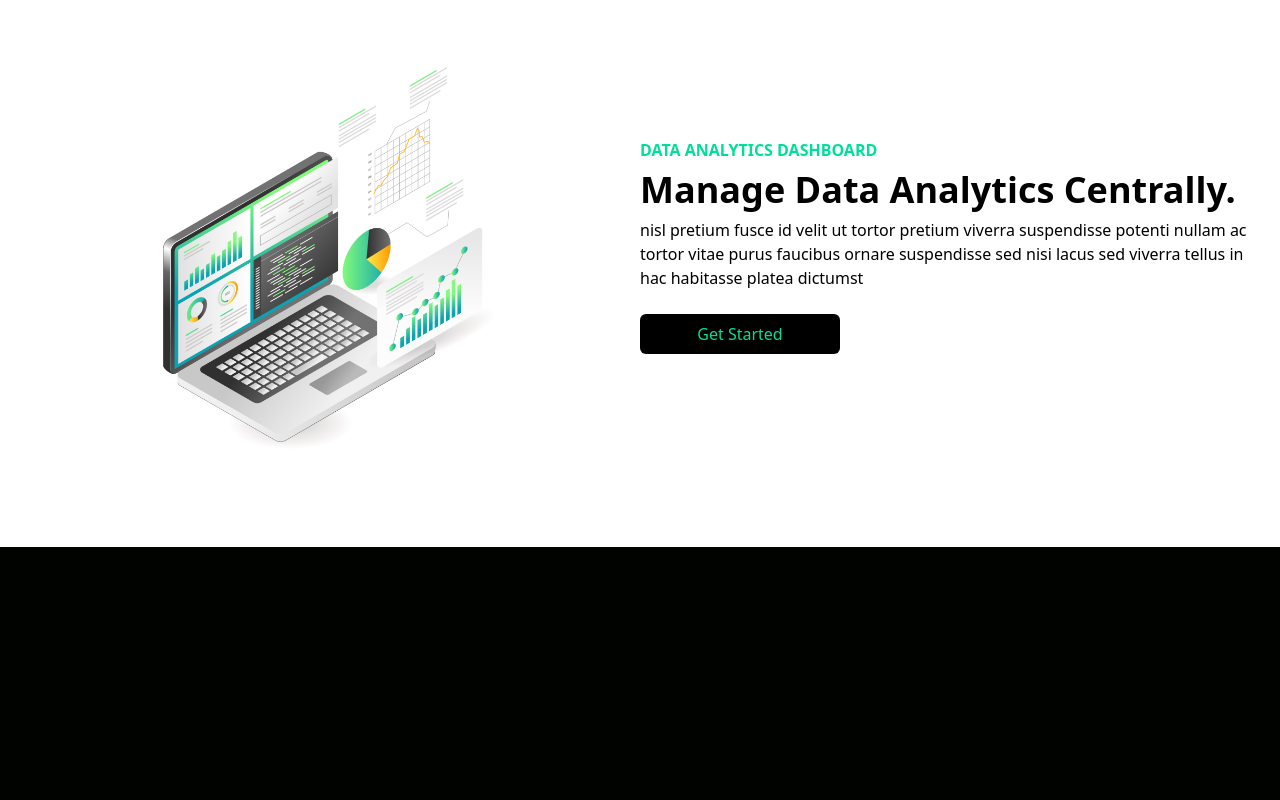
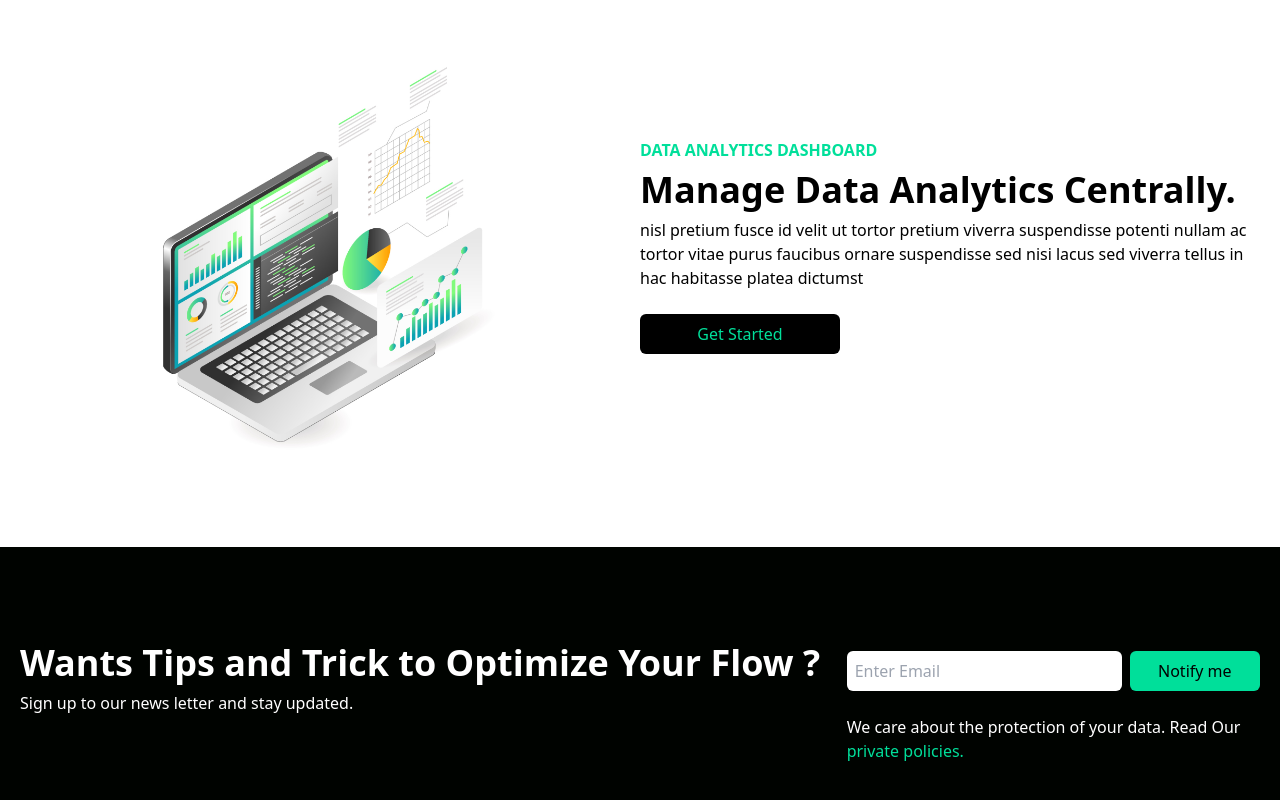
Before and after one commit to Hemantchuabey/React-Tailwind-Responsive-App, a React (Create React App) app: page / in a window 1280 px wide. Shown: the part 830-1630 px from the top of the page. Before the commit the page ends 1377 px from the top, so only its background shows below. Built offline with nearby package versions, Linux system fonts and the light colour scheme.

Commit message:
Created NewsLetter component where you can enter your email and. The buttons are not functional but all the stylings are completed for NewsLeter component.

```diff
--- a/src/App.js
+++ b/src/App.js
@@ -2,6 +2,7 @@
 import Analytics from "./Component/Analytics";
 import ContentBody from "./Component/ContentBody";
 import Navbar from "./Component/Navbar";
+import NewsLetter from "./Component/NewsLetter";
 
 function App() {
   return (
@@ -9,6 +10,7 @@
       <Navbar />
       <ContentBody />
       <Analytics />
+      <NewsLetter />
     </div>
   );
 }
--- /dev/null
+++ b/src/Component/NewsLetter.js
@@ -0,0 +1,34 @@
+import React from "react";
+
+function NewsLetter() {
+  return (
+    <div className="w-full py-16 text-white px-4">
+      <div className="max-w-[1240px] mx-auto grid lg:grid-cols-3">
+        <div className="lg:col-span-2 my-6">
+          <h1 className="md:text-4xl sm:text-3xl text-2xl font-bold py-2">
+            Wants Tips and Trick to Optimize Your Flow ?
+          </h1>
+          <p className="">Sign up to our news letter and stay updated.</p>
+        </div>
+        <div className="my-4">
+          <div className="flex flex-col sm:flex-row items-center justify-between w-full">
+            <input
+              type="email"
+              placeholder="Enter Email"
+              className="flex w-full rounded-md p-2 text-black"
+            />
+            <button className="text-[black] w-[200px] rounded-md my-6 font-medium py-2 bg-[#00df9a] mx-auto md:mx-0 lg:ml-2 md:ml-2 ml-2">
+              Notify me
+            </button>
+          </div>
+          <p>
+            We care about the protection of your data. Read Our{" "}
+            <span className="text-[#00df9a]">private policies.</span>
+          </p>
+        </div>
+      </div>
+    </div>
+  );
+}
+
+export default NewsLetter;
```
